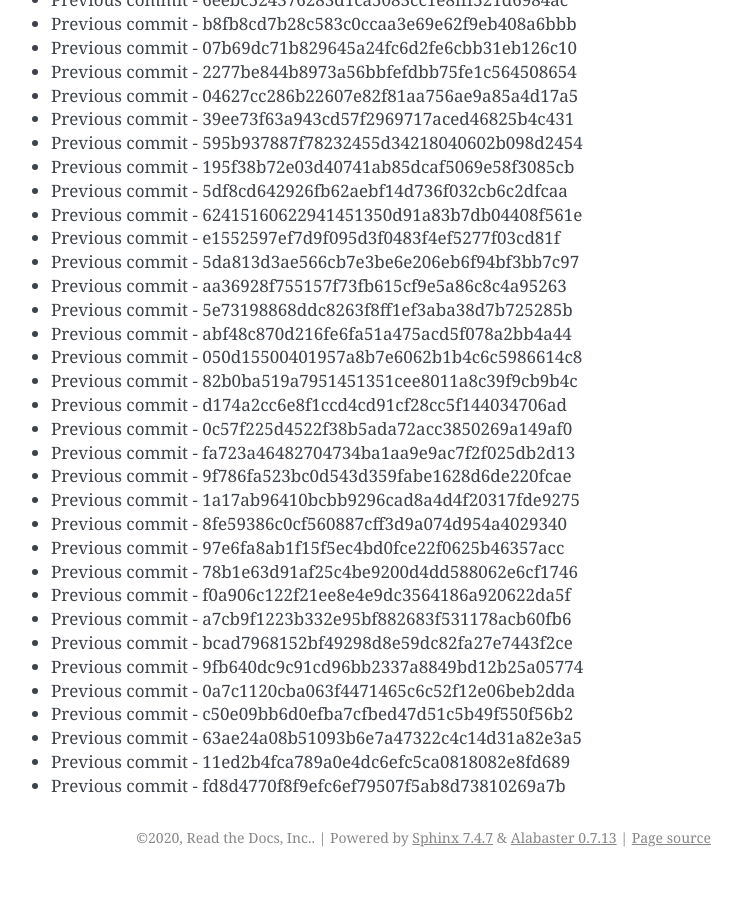
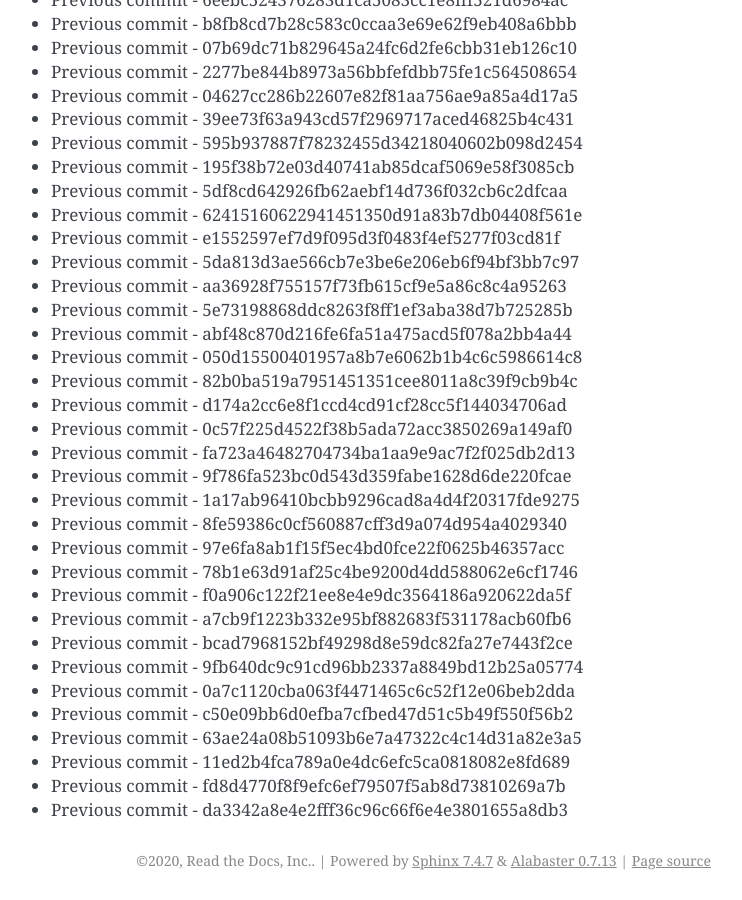
Before and after one commit to readthedocs/rtd-git-stresstest, a Sphinx documentation site: the page built from docs/updates.rst, in a window 1280 px wide and 900 px high, scrolled down 104814 px. Shown: the whole window, without its empty margins (399-1141 px from the left). Built offline with Sphinx 7.4.7, drawn with Linux system fonts in a browser that asks for light colours; before the commit the page ends 105691 px from its top, so only the background shows below that.

Commit message:
Generating commit from previous: da3342a8e4e2fff36c96c66f6e4e3801655a8db3

```diff
--- a/docs/updates.rst
+++ b/docs/updates.rst
@@ -4436,3 +4436,4 @@ It can be tested for any performance characteristics.
 * Previous commit - 63ae24a08b51093b6e7a47322c4c14d31a82e3a5
 * Previous commit - 11ed2b4fca789a0e4dc6efc5ca0818082e8fd689
 * Previous commit - fd8d4770f8f9efc6ef79507f5ab8d73810269a7b
+* Previous commit - da3342a8e4e2fff36c96c66f6e4e3801655a8db3
```
